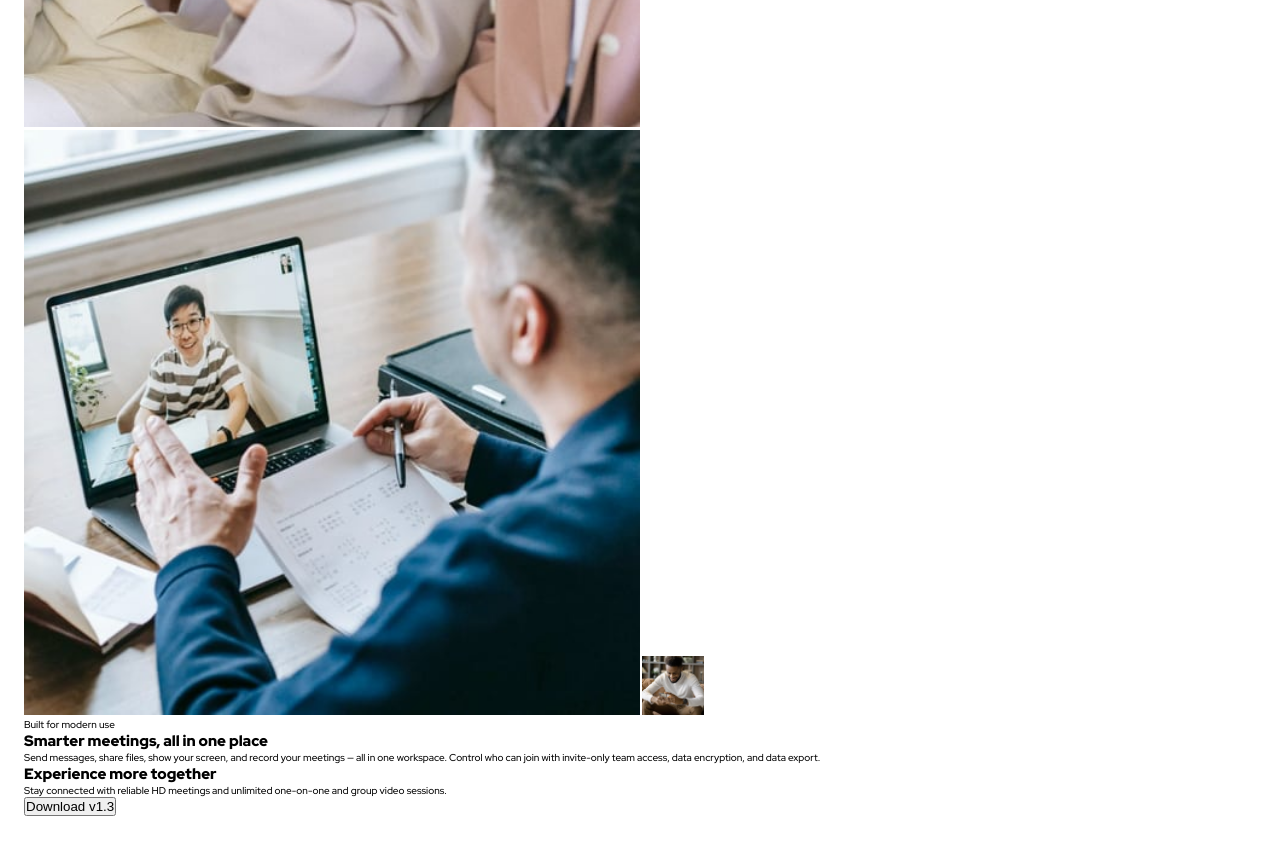
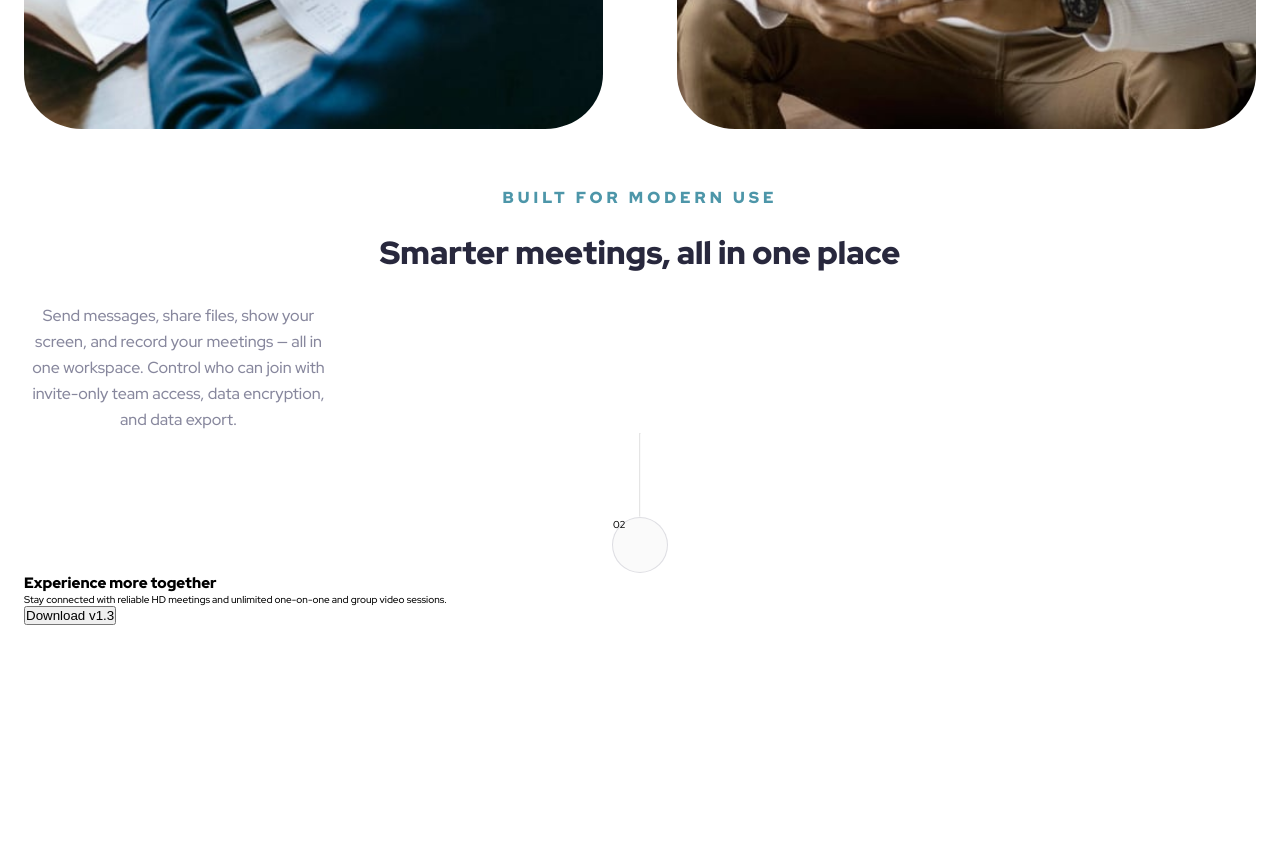
Before and after one commit to Baqari-Fruidze/meet-landing-page, a plain HTML site: page index.html in a window 1280 px wide. Shown: the part 2340-3195 px from the top of the page. After the commit the page ends 3053 px from the top, so only its background shows below. Drawn offline with Linux system fonts and the light colour scheme.

Commit message:
some progress

```diff
--- a/index.html
+++ b/index.html
@@ -45,7 +45,8 @@
       <hr class="line" />
       <span class="dot-01">01</span>
     </div>
-    <div>
+    <div class="four-images-div">
+      <div class="first-two-img-div">
         <img
           class="girl-chatting"
           src="./assets/desktop/image-woman-in-videocall.jpg"
@@ -56,6 +57,8 @@
           src="./assets/desktop/image-women-videochatting.jpg"
           alt="woman durin video chat"
         />
+      </div>
+      <div class="third-and-forth-img-div">
         <img
           class="man-on-meeting"
           src="./assets/desktop/image-men-in-meeting.jpg"
@@ -67,14 +70,19 @@
           alt="man texting"
         />
       </div>
-    <div>
-      <p>Built for modern use</p>
-      <h2>Smarter meetings, all in one place</h2>
-      <p>
+    </div>
+    <div class="bottom-div">
+      <p class="bottom-div-secondary-parag">Built for modern use</p>
+      <h2 class="bottom-divs-h2">Smarter meetings, all in one place</h2>
+      <p class="bottom-div-main-parag">
         Send messages, share files, show your screen, and record your meetings —
         all in one workspace. Control who can join with invite-only team access,
         data encryption, and data export.
       </p>
+    </div>
+    <div class="bottom-circle-div">
+      <hr class="bottom-hr" />
+      <span class="bottom-circle">02</span>
     </div>
     <footer>
       <h2>Experience more together</h2>
--- a/style.css
+++ b/style.css
@@ -89,6 +89,7 @@ body {
   align-items: center;
   justify-content: center;
   text-align: center;
+  margin-bottom: 6rem;
 }
 .line {
   height: 8.4rem;
@@ -98,7 +99,6 @@ body {
   opacity: 0.25;
 }
 .dot-01 {
-  color: #87879d;
   border-radius: 29px;
   border: 1px solid rgba(135, 135, 157, 0.25);
   background: #fafafa;
@@ -112,15 +112,84 @@ body {
   justify-content: center;
   align-content: center;
 }
+.four-images-div {
+  display: flex;
+  flex-direction: column;
+}
+.first-two-img-div {
+  display: flex;
+  justify-content: space-between;
+  width: 100%;
+  margin-bottom: 1.5rem;
+}
+.third-and-forth-img-div {
+  display: flex;
+  justify-content: space-between;
+  width: 100%;
+}
 .girl-chatting {
-  width: 50%;
+  width: 47%;
+  border-radius: 10%;
 }
 .old-women {
-  width: 50%;
+  width: 47%;
+  border-radius: 10%;
 }
 .man-on-meeting {
-  width: 50%;
+  width: 47%;
+  border-radius: 10%;
 }
 .boy-texting {
-  width: 5%;
+  width: 47%;
+  border-radius: 10%;
 }
+.bottom-div {
+  margin-top: 5.6rem;
+}
+.bottom-div-secondary-parag {
+  color: #4d96a9;
+  font-size: 16px;
+  font-weight: 900;
+  line-height: 26px; /* 162.5% */
+  letter-spacing: 4px;
+  text-transform: uppercase;
+  text-align: center;
+  margin-bottom: 2.4rem;
+}
+.bottom-divs-h2 {
+  color: #28283d;
+  text-align: center;
+  font-size: 32px;
+  font-weight: 900;
+  line-height: 36px; /* 112.5% */
+  margin-bottom: 3.2rem;
+}
+.bottom-div-main-parag {
+  color: #87879d;
+  text-align: center;
+  font-size: 16px;
+  font-weight: 500;
+  line-height: 26px; /* 162.5% */
+  width: 29ch;
+}
+.bottom-circle-div {
+  display: flex;
+  flex-direction: column;
+  align-items: center;
+}
+.bottom-hr {
+  width: 0.01rem;
+  height: 8.4rem;
+  stroke-width: 1px;
+  stroke: #87879d;
+  opacity: 0.25;
+}
+
+.bottom-circle {
+  width: 56px;
+  height: 56px;
+  flex-shrink: 0;
+  border-radius: 29px;
+  border: 1px solid rgba(135, 135, 157, 0.25);
+  background: #fafafa;
+}
```
Lines whose indentation alone changed are shown as unchanged.
